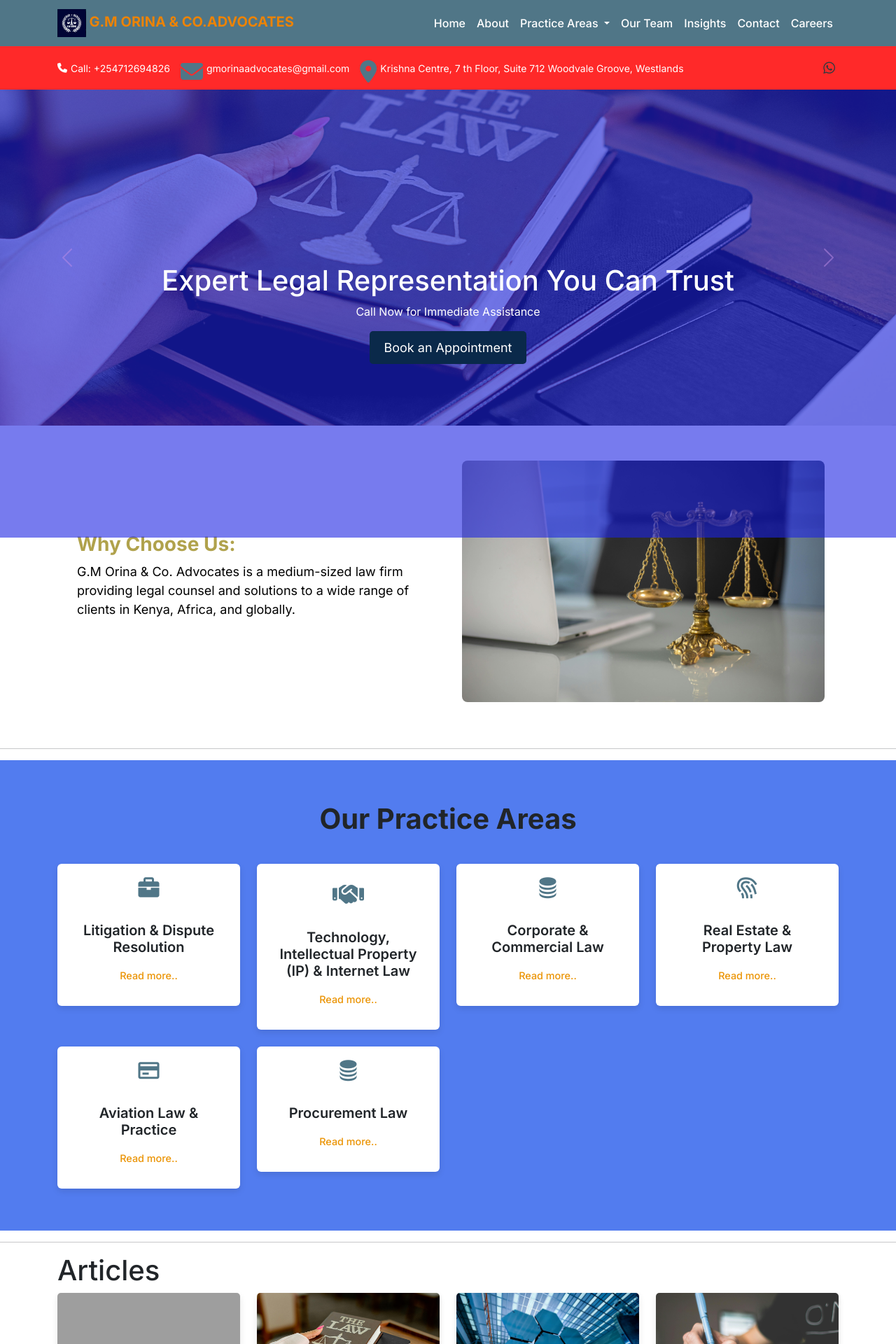
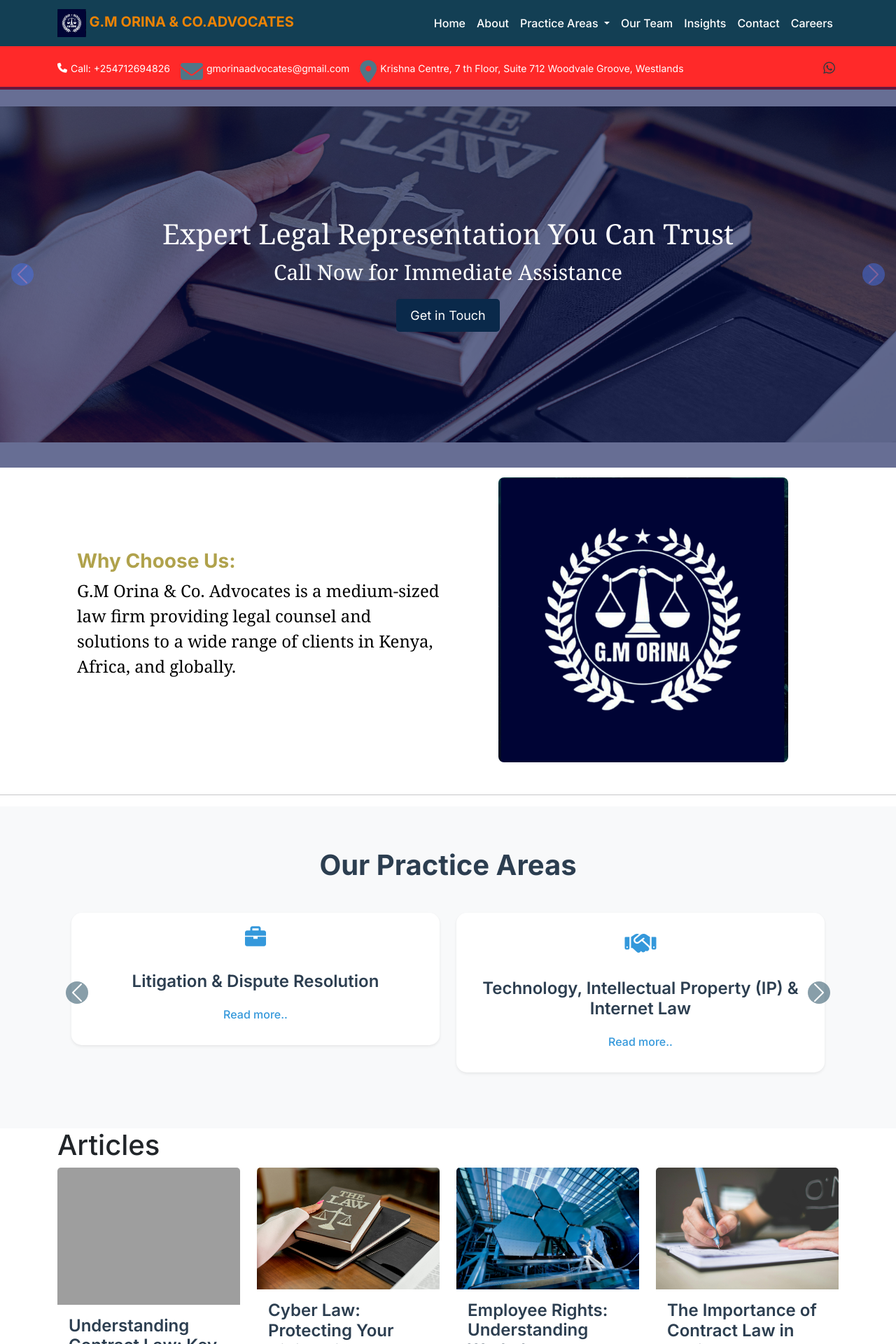
Before and after one commit to KakaDev254/Law-firm-website, a Django app: page / in a window 1280 px wide. Shown: the top 1920 px of the page at 70% size. Run offline with Django 5.2, Linux system fonts and the light colour scheme; data comes from the database, SQL or seed files in the repository; some libraries are stand-ins or nearby versions; some web fonts are replaced; grey boxes are pictures that could not be loaded.

Commit message:
new templates

```diff
--- a/base/static/base/styles.css
+++ b/base/static/base/styles.css
@@ -67,49 +67,83 @@
 }
 /* Ensure the carousel is responsive */
 #legalCarousel {
-  height: 60vh;
-  background-size: cover;
+  height: 60vh; /* Ensures fixed height */
+  width: 100%;
+  position: relative; /* Ensures child elements (like .overlay) stay inside */
+  display: flex;
+  margin-bottom: 20px;
+  align-items: center;
+  justify-content: center;
+  background-size: cover; /* Ensures image covers the entire div */
   background-position: center;
   background-repeat: no-repeat;
 }
 
-/* Dark Overlay for Better Readability */
 .overlay {
   position: absolute;
-  top: 0;
+  top: 4.5rem;
   left: 0;
   width: 100%;
-  height: 100%;
-  background: rgba(29, 36, 227, 0.6); /* Semi-transparent black */
-  z-index: 1;
+  height: 80%; /* Matches parent's full height */
+  background: rgba(3, 14, 77, 0.6); /* Semi-transparent overlay */
+  z-index: 1; /* Ensures it appears above the background */
 }
 
-/* Ensure Content is Above Overlay */
+/* Ensures Content is Above Overlay */
 .slide-content {
   position: relative;
   z-index: 2;
+  width: 100%;
+  text-align: center; /* Centers text */
+  padding: 20px;
+
+  color: white;
+}
+
+/* Ensures images and text do not overflow */
+.slide-content img {
+  max-width: 100%;
+  height: 50vh;
+  display: block;
+  margin: 0 auto;
 }
 
 /* Responsive Adjustments */
 @media (max-width: 768px) {
   #legalCarousel {
-    height: 60vh;
+    height: 60vh; /* Maintain height */
   }
   .slide-content {
-    height: 60vh;
+    height: 100%;
+    display: flex;
+    flex-direction: column;
+    justify-content: center; /* Centers content vertically */
+    align-items: center;
   }
   .custom-btn {
     font-size: 16px;
     padding: 8px 16px;
   }
 }
-.fade-in-text p {
-  color: white;
+@media (max-width: 768px) {
+  /* Adjust for tablets and smaller screens */
+  .slide-content img {
+    height: 30vh; /* Reduce height for better fit */
+  }
+}
+
+@media (max-width: 480px) {
+  /* Adjust for mobile screens */
+  .slide-content img {
+    height: 20vh; /* Even smaller height for small screens */
+  }
 }
 
 /* Text and Image Animations */
 .fade-in-text {
   opacity: 0;
+  font-size: 30px;
+  font-family: Georgia, "Times New Roman", Times, serif;
   transform: translateY(20px);
   animation: fadeInUp 1s ease-in-out forwards;
 }
@@ -170,13 +204,13 @@
   transform: scale(1.1);
 }
 
-/* about-countainer css */
+/* why-countainer css */
 .why-container {
   display: flex;
   flex-wrap: wrap;
   align-items: center;
   justify-content: center;
-  padding: 50px 20px;
+  padding: 30px 20px;
 }
 
 .text-section {
@@ -192,7 +226,8 @@
 }
 
 .text-section p {
-  font-size: 18px;
+  font-size: 24px;
+  font-family: Georgia, "Times New Roman", Times, serif;
   color: #000;
   opacity: 0;
   animation: fadeIn 1.5s forwards ease-in-out;
@@ -215,8 +250,8 @@
 }
 
 .image-section img {
-  max-width: 100%;
-  height: auto;
+  max-width: 80%;
+  height: 40%;
   border-radius: 8px;
   opacity: 0;
   animation: slideIn 2s forwards ease-in-out;
@@ -243,62 +278,110 @@
     padding-bottom: 20px;
   }
 }
+/* Custom styles for the practice areas section */
 .part3 {
-  padding: 60px 20px;
-  background-color: rgb(82, 124, 239);
+  padding: 60px 0;
+  background-color: #f8f9fa;
 }
+
 .part3 h1 {
-  text-align: center;
-  font-weight: bold;
+  font-size: 2.5rem;
+  font-weight: 700;
+  color: #2c3e50;
   margin-bottom: 40px;
 }
+
+.carousel-item {
+  padding: 20px;
+}
+
 .card {
   border: none;
-  box-shadow: 0 4px 10px rgba(0, 0, 0, 0.1);
+  border-radius: 15px;
   transition: transform 0.3s ease, box-shadow 0.3s ease;
+  background-color: #ffffff;
 }
+
 .card:hover {
   transform: translateY(-10px);
-  box-shadow: 0 6px 15px rgba(0, 0, 0, 0.2);
+  box-shadow: 0 10px 20px rgba(0, 0, 0, 0.15);
 }
+
 .card i {
-  color: #507687;
+  color: #3498db;
+}
+
+.card-title {
+  font-size: 1.5rem;
+  font-weight: 600;
+  color: #2c3e50;
   margin-bottom: 15px;
 }
-.card-title {
-  font-weight: 600;
-  margin-bottom: 10px;
+
+.card-text {
+  font-size: 1rem;
+  color: #7f8c8d;
+  margin-bottom: 20px;
 }
-.card-text {
-  font-size: 0.95rem;
-  color: #6c757d;
-  line-height: 1.6;
-}
+
 .card-link {
-  font-size: 0.9rem;
-  color: #eb9405;
+  color: #3498db;
   text-decoration: none;
   font-weight: 500;
 }
+
 .card-link:hover {
-  color: #825308;
   text-decoration: underline;
 }
-.read-more-btn {
-  background-color: #507687;
-  border-color: #507687;
-  color: white;
-  transition: background-color 0.3s ease-in-out, border-color 0.3s ease-in-out;
+
+.carousel-control-prev,
+.carousel-control-next {
+  width: 5%;
 }
 
-.read-more-btn:hover {
-  background-color: #405a6b; /* Darker shade */
-  border-color: #405a6b;
+.carousel-control-prev-icon,
+.carousel-control-next-icon {
+  background-color: rgb(19, 63, 84);
+  border-radius: 50%;
+  padding: 10px;
+}
+
+.carousel-control-prev-icon:hover,
+.carousel-control-next-icon:hover {
+  background-color: rgb(19, 63, 84);
+}
+
+/* Responsive adjustments */
+@media (max-width: 768px) {
+  .part3 h1 {
+    font-size: 2rem;
+  }
+
+  .card-title {
+    font-size: 1.25rem;
+  }
+
+  .card-text {
+    font-size: 0.9rem;
+  }
+
+  .carousel-item {
+    padding: 10px;
+  }
 }
 
 @media (max-width: 576px) {
+  .part3 h1 {
+    font-size: 1.75rem;
+  }
+
   .card {
-    width: 100% !important;
+    margin-bottom: 20px;
+  }
+
+  .carousel-control-prev,
+  .carousel-control-next {
+    width: 10%;
   }
 }
 
@@ -358,7 +441,7 @@
 
 .footer {
   position: relative;
-  background-color: #507687;
+  background-color: rgb(19, 63, 84);
   color: white;
 }
 
@@ -383,6 +466,13 @@
 }
 
 /* Article Styling */
+.container-blog a {
+  text-decoration: none;
+  color: #0a294a;
+}
+.container-blog a :hover {
+  color: #007bff;
+}
 .article-title {
   font-size: 28px;
   font-weight: bold;
--- a/base/templates/base/home.html
+++ b/base/templates/base/home.html
@@ -1,9 +1,9 @@
 {% extends 'main.html'%} {% load static %} {% block title %}Home - G.M ORINA &
 CO.ADVOCATES{% endblock title %} {% block content %}
 
-
+<br>
 <div id="legalCarousel" class="carousel slide" data-bs-ride="carousel" data-bs-interval="3000"
-     style="background-image: url('{% static "images/book.jpg" %}'); height: 60vh; background-size: cover; background-position: center;">
+     style="background-image: url('{% static "images/book.jpg" %}'); background-size: cover; background-position: center;">
 
   <div class="carousel-inner">
 
@@ -12,9 +12,9 @@ CO.ADVOCATES{% endblock title %} {% block content %}
       <div class="overlay"></div>
       <div class="d-flex align-items-center justify-content-center text-white text-center slide-content" style="height: 80vh;">
         <div class="container">
-          <h1 class="fade-in-text">Expert Legal Representation You Can Trust</h1>
+          <h1 class="fade-in-text fs-1">Expert Legal Representation You Can Trust</h1>
           <p class="fade-in-text">Call Now for Immediate Assistance</p>
-          <button type="button" class="custom-btn">Book an Appointment</button>
+          <button type="button" class="custom-btn">Get in Touch</button>
         </div>
       </div>
     </div>
@@ -25,7 +25,7 @@ CO.ADVOCATES{% endblock title %} {% block content %}
       <div class="container d-flex align-items-center justify-content-center slide-content" style="height: 80vh;">
         <div class="row w-100">
           <div class="col-md-6 text-center text-md-start fade-in-image">
-            <img src="{% static 'images/logo.png' %}" class="img-fluid rounded" alt="Law Firm">
+            <img src="{% static 'images/white.jpg' %}" class="img-fluid rounded" alt="Law Firm">
           </div>
           <div class="col-md-6 d-flex align-items-center">
             <div class="fade-in-text text-center text-md-start">
@@ -47,6 +47,7 @@ CO.ADVOCATES{% endblock title %} {% block content %}
     <span class="carousel-control-next-icon" aria-hidden="true"></span>
   </button>
 </div>
+<section>
 <div class="container">
   <div class="row why-container">
       <!-- Text Section -->
@@ -60,40 +61,59 @@ CO.ADVOCATES{% endblock title %} {% block content %}
 
       <!-- Image Section -->
       <div class="col-lg-6 col-md-12 image-section">
-          <img src="{% static 'images/white.jpg' %}" alt="Law Firm Logo">
+          <img src="{% static 'images/logo.png' %}" alt="Law Firm Logo">
       </div>
   </div>
 </div>
+</section>
 <hr />
+
 <div class="part3">
   <div class="container">
-    <h1>Our Practice Areas</h1>
-    <div class="row gy-4">
-      <!-- Practice Area 1 -->
+    <h1 class="text-center mb-4">Our Practice Areas</h1>
+
+    <div id="practiceAreasCarousel" class="carousel slide" data-bs-ride="carousel">
+      <div class="carousel-inner">
         {% for area in practice_areas %}
-      <div class="col-sm-12 col-md-6 col-lg-3">
-        <div class="card text-center p-3">
-          <i class="{{ area.icon }}"></i>
+          {% if forloop.counter0|divisibleby:2 %}
+            <div class="carousel-item 2 {% if forloop.first %}active{% endif %}">
+              <div class="row justify-content-center">
+          {% endif %}
+
+          <div class="col-md-6">
+            <div class="card text-center p-3 shadow-sm">
+              <i class="{{ area.icon }} fa-3x mb-3"></i>
               <div class="card-body">
                 <h5 class="card-title">{{ area.name }}</h5>
                 <p class="card-text">
                   {{ practice_area.detailed_description|safe }}
                 </p>
-            <a
-              href="{% url 'practice_area_detail' area.slug %}"
-              class="card-link"
-              >Read more..</a
-            >
+                <a href="{% url 'practice_area_detail' area.slug %}" class="card-link">
+                  Read more..
+                </a>
               </div>
             </div>
           </div>
+
+          {% if forloop.counter0|add:1|divisibleby:2 or forloop.last %}
+              </div>
+            </div>
+          {% endif %}
         {% endfor %}
+      </div>
 
-      <!-- Add remaining cards in a similar way -->
+      <button class="carousel-control-prev" type="button" data-bs-target="#practiceAreasCarousel" data-bs-slide="prev">
+        <span class="carousel-control-prev-icon" aria-hidden="true"></span>
+        <span class="visually-hidden">Previous</span>
+      </button>
+      <button class="carousel-control-next" type="button" data-bs-target="#practiceAreasCarousel" data-bs-slide="next">
+        <span class="carousel-control-next-icon" aria-hidden="true"></span>
+        <span class="visually-hidden">Next</span>
+      </button>
     </div>
   </div>
 </div>
-<hr />
+
 <section class="container-blog">
   <div class="container">
     <h1>Articles</h1>
@@ -109,18 +129,13 @@ CO.ADVOCATES{% endblock title %} {% block content %}
           />
 
           <div class="card-body">
-            <h5 class="card-title">{{ blog.title }}</h5>
+            <a href="{% url 'blog_page' blog.id %}"><h5 class="card-title">{{ blog.title }}</h5> </a>
 
             <small
               >Published on: {{ blog.published_at}} By {{ blog.author }}</small
             >
             <br />
-            <a
-              href="{% url 'blog_page' blog.id %}"
-              class="btn btn-primary read-more-btn"
-            >
-              Read More
-            </a>
+
           </div>
         </div>
       </div>
--- a/templates/navbar.html
+++ b/templates/navbar.html
@@ -2,7 +2,7 @@
 <style>
     /* Custom styling */
     .navbar {
-        background-color: #507687; /* Dark blue */
+        background-color:rgb(19, 63, 84);
     }
     .navbar-brand {
         font-size: 20px;
```
Also changed, not shown: static/images/ceo.jpg (deleted). Lines whose indentation alone changed are shown as unchanged.
